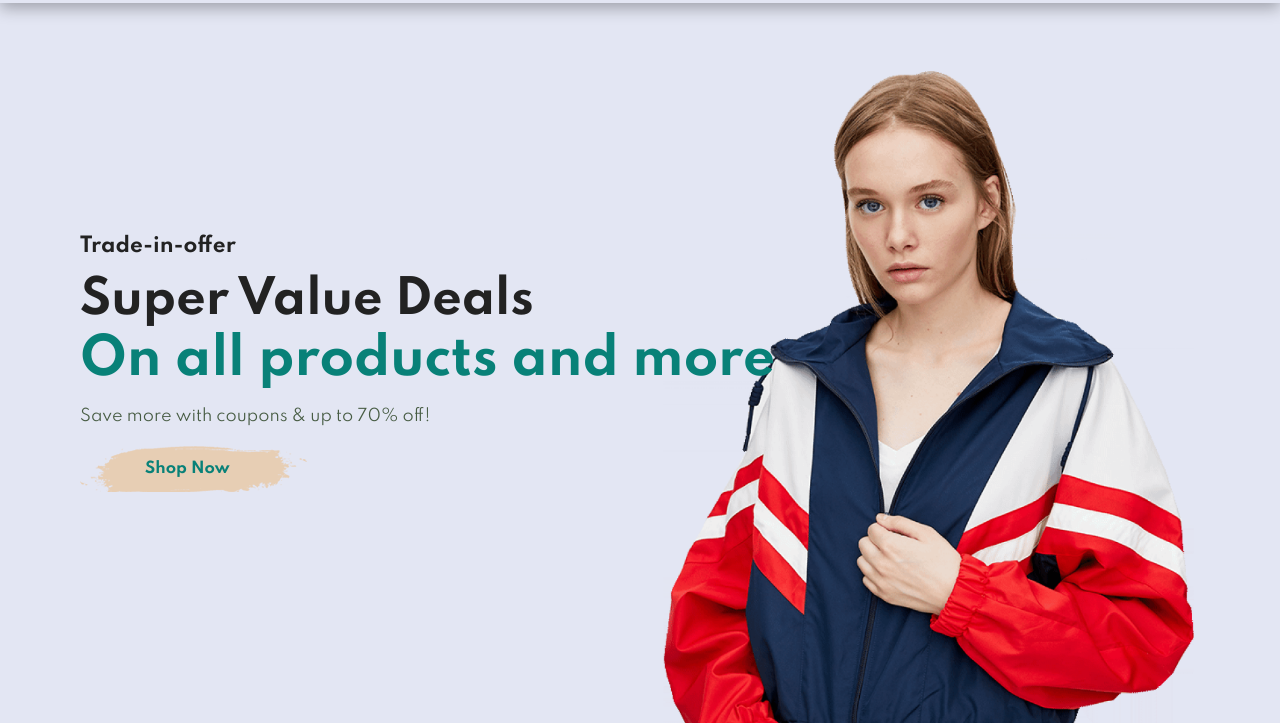
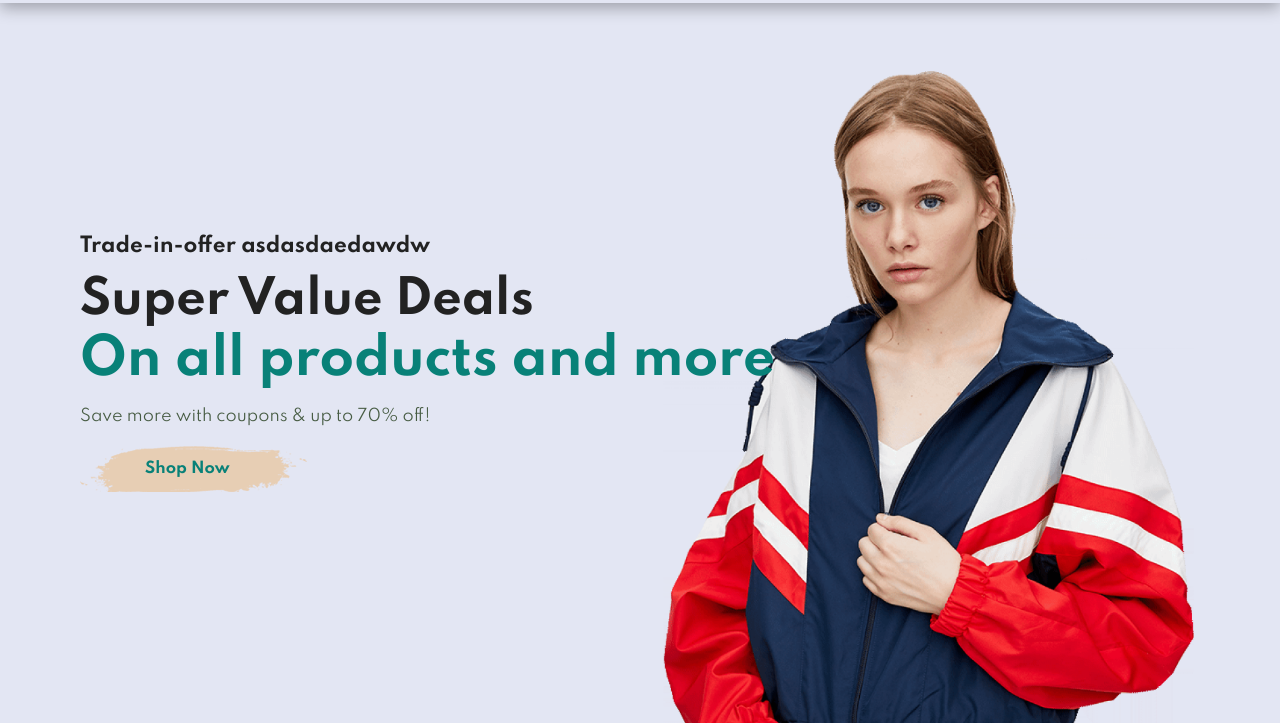
Before and after one commit to gourav631/Ecommerce_website, a plain HTML site: page index.html in a window 1280 px wide. Shown: the part 82-807 px from the top of the page. Drawn offline with Linux system fonts and the light colour scheme.

Commit message:
Update index.html

```diff
--- a/index.html
+++ b/index.html
@@ -25,7 +25,7 @@
     </section>
 
     <section id="hero">
-        <h4>Trade-in-offer</h4>
+        <h4>Trade-in-offer asdasdaedawdw</h4>
         <h2>Super Value Deals</h2>
         <h1>On all products and more</h1>
         <p>Save more with coupons & up to 70% off!</p>
```
